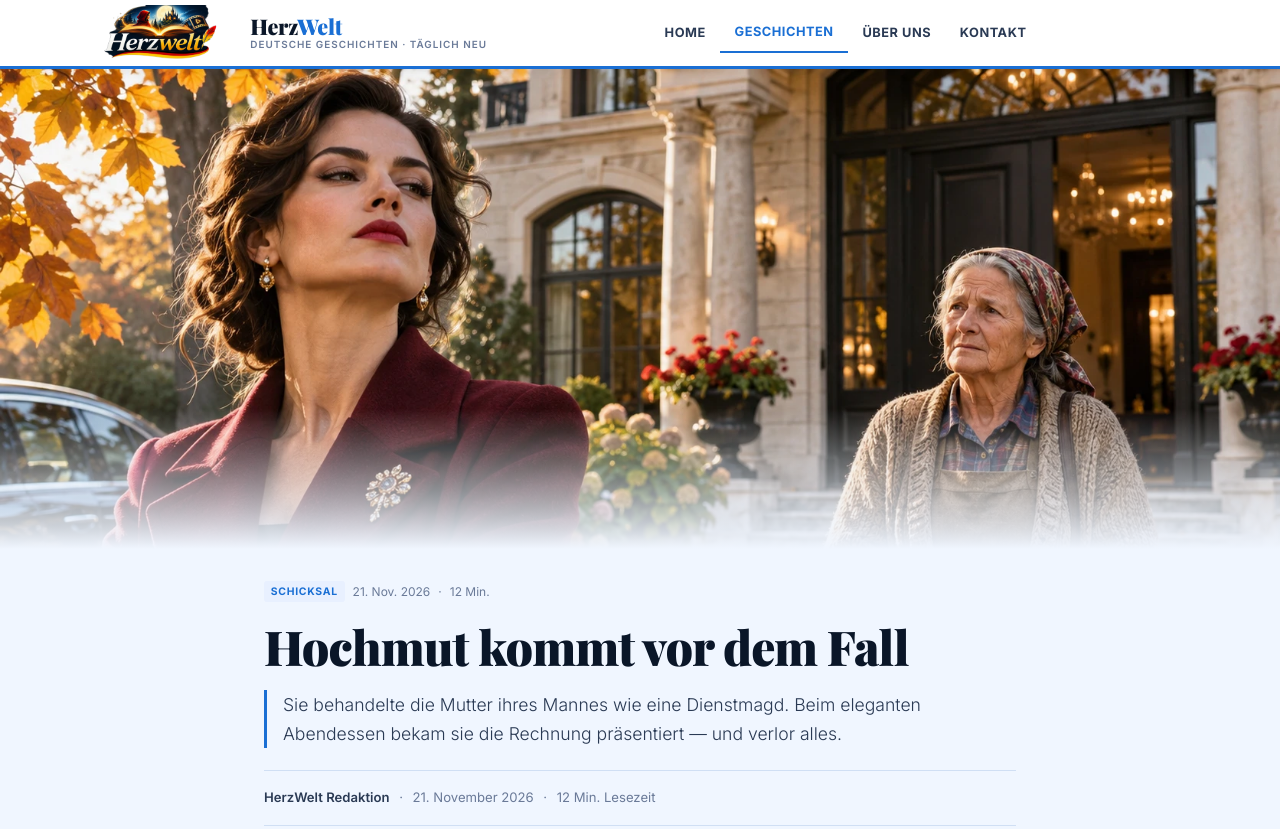
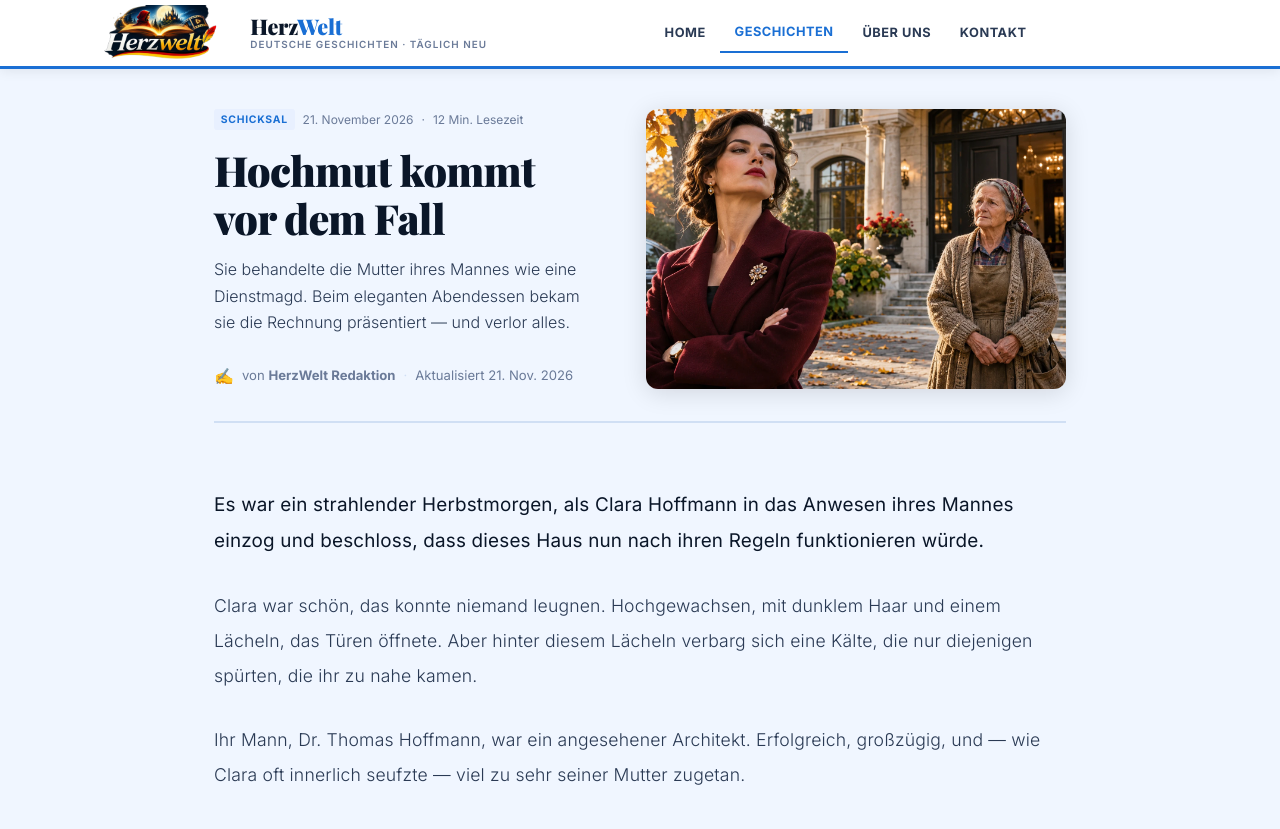
Before and after one commit to moizz9667-ctrl/herzwelt, an Eleventy site: page src/geschichten/hochmut-kommt-vor-dem-fall.njk in a window 1280 px wide. Shown: the top 829 px of the page. Built offline with nearby package versions, Linux system fonts and the light colour scheme; Eleventy itself is replaced by a stand-in of ours; files that its build step writes are made by us from their sources; a web font is replaced by a local one.

Commit message:
Redesign story page — title left image right professional layout
Co-Authored-By: Claude Sonnet 4.6 <noreply@anthropic.com>
Claude-Session: https://claude.ai/code/session_01MMg2A7HECZK3gBEU9VHb7x

```diff
--- a/src/assets/css/style.css
+++ b/src/assets/css/style.css
@@ -141,26 +141,35 @@ a{color:var(--accent);text-decoration:none;}
 .story-cover-label{display:inline-block;background:var(--accent);color:#fff;font-size:.65rem;font-weight:700;letter-spacing:.14em;text-transform:uppercase;padding:.3em 1em;border-radius:3px;margin-bottom:1.1rem;}
 .story-cover-text{font-family:var(--font-display);font-size:clamp(1rem,2.5vw,1.45rem);font-style:italic;color:rgba(255,255,255,.88);line-height:1.5;max-width:520px;text-shadow:0 2px 12px rgba(0,0,0,.5);}
 /* ── STORY PAGE ── */
-.story-hero-img{width:100%;height:480px;overflow:hidden;background:#111;position:relative;}
-.story-hero-img img{width:100%;height:100%;object-fit:cover;object-position:center top;display:block;}
-.story-hero-img::after{content:"";position:absolute;bottom:0;left:0;right:0;height:140px;background:linear-gradient(0deg,var(--bg) 0%,transparent 100%);}
-@media(max-width:600px){.story-hero-img{height:240px;}.story-hero-img::after{height:70px;}}
+.article-wrap{max-width:900px;margin:0 auto;padding:0 1.5rem;box-sizing:border-box;}
 
-.story-header{padding:0 1.5rem;max-width:800px;margin:0 auto;box-sizing:border-box;}
-.story-header-inner{padding-top:2rem;}
-.story-meta-top{display:flex;align-items:center;gap:.5rem;margin-bottom:1.1rem;flex-wrap:wrap;}
-.story-title{font-family:var(--font-display);font-size:clamp(1.9rem,5vw,3rem);font-weight:900;color:var(--fg);line-height:1.12;margin-bottom:1rem;letter-spacing:-0.02em;text-wrap:balance;}
-.story-subtitle{font-size:1.1rem;color:var(--fg2);line-height:1.65;margin-bottom:1.4rem;font-weight:300;border-left:3px solid var(--accent);padding-left:1rem;}
-.story-byline{display:flex;align-items:center;gap:.6rem;padding:1rem 0;border-top:1px solid var(--border);border-bottom:1px solid var(--border);margin-bottom:0;font-size:.82rem;color:var(--fg3);}
-.byline-name{font-weight:600;color:var(--fg2);}
-.byline-sep{color:var(--fg3);}
+/* Article header — title left, image right */
+.article-header{display:grid;grid-template-columns:1fr 420px;gap:3rem;align-items:start;padding:2.5rem 0 2rem;border-bottom:2px solid var(--border);}
+.article-header-left{display:flex;flex-direction:column;gap:0;}
+.article-header-right{border-radius:12px;overflow:hidden;box-shadow:0 4px 24px rgba(0,0,0,0.13);}
+.article-header-right img{width:100%;height:280px;object-fit:cover;object-position:center top;display:block;}
+
+.story-meta-top{display:flex;align-items:center;gap:.5rem;margin-bottom:1rem;flex-wrap:wrap;}
+.story-title{font-family:var(--font-display);font-size:clamp(1.7rem,3.5vw,2.6rem);font-weight:900;color:var(--fg);line-height:1.15;margin-bottom:.9rem;letter-spacing:-0.02em;text-wrap:balance;}
+.story-subtitle{font-size:1rem;color:var(--fg2);line-height:1.65;margin-bottom:1.2rem;font-weight:300;}
+.story-byline{display:flex;align-items:center;gap:.5rem;font-size:.82rem;color:var(--fg3);margin-top:.5rem;}
+.byline-avatar{font-size:1rem;}
+.byline-sep{color:var(--border);}
 
 /* Ad slots — hide when empty */
 .ad-slot:has(.ad-box:empty){display:none;}
 .ad-box:empty{display:none;}
 
 /* Story body */
-.story-body{padding:0 1.5rem 3rem;max-width:800px;margin:0 auto;box-sizing:border-box;}
+.story-body{padding:2rem 0 3rem;}
+
+/* Mobile: stack header */
+@media(max-width:700px){
+  .article-header{grid-template-columns:1fr;gap:1.5rem;}
+  .article-header-right{order:-1;}
+  .article-header-right img{height:220px;}
+  .article-wrap{padding:0 1rem;}
+}
 .story-content{padding-top:2rem;}
 .story-content p{font-size:1.1rem;color:var(--fg2);line-height:2;margin-bottom:1.8rem;font-weight:300;letter-spacing:.01em;}
 .story-content>p:first-of-type{font-size:1.18rem;font-weight:400;color:var(--fg);line-height:1.9;}
--- a/src/geschichten/hochmut-kommt-vor-dem-fall.njk
+++ b/src/geschichten/hochmut-kommt-vor-dem-fall.njk
@@ -5,32 +5,33 @@ description: Sie dachte, sie könnte die Mutter ihres Mannes wie eine Dienstmagd
 permalink: /geschichten/hochmut-kommt-vor-dem-fall/
 ---
 
-<div class="story-hero-img">
-  <img src="/assets/images/hochmut-hero.webp" alt="Hochmut kommt vor dem Fall" width="1200" height="630" style="width:100%;height:100%;object-fit:cover;display:block;">
-</div>
-
-<div class="story-header">
-  <div class="story-header-inner">
+<div class="article-wrap">
+  <div class="article-header">
+    <div class="article-header-left">
       <div class="story-meta-top">
         <span class="badge">Schicksal</span>
-      <span class="meta-txt">21. Nov. 2026</span>
+        <span class="meta-txt">21. November 2026</span>
         <span class="meta-txt">·</span>
-      <span class="meta-txt">12 Min.</span>
+        <span class="meta-txt">12 Min. Lesezeit</span>
       </div>
       <h1 class="story-title">Hochmut kommt vor dem Fall</h1>
       <p class="story-subtitle">Sie behandelte die Mutter ihres Mannes wie eine Dienstmagd. Beim eleganten Abendessen bekam sie die Rechnung präsentiert — und verlor alles.</p>
       <div class="story-byline">
-      <span class="byline-name">HerzWelt Redaktion</span>
+        <span class="byline-avatar">✍️</span>
+        <span>von <strong>HerzWelt Redaktion</strong></span>
         <span class="byline-sep">·</span>
-      <span>21. November 2026</span>
-      <span class="byline-sep">·</span>
-      <span>12 Min. Lesezeit</span>
+        <span>Aktualisiert 21. Nov. 2026</span>
+      </div>
+    </div>
+    <div class="article-header-right">
+      <img src="/assets/images/hochmut-hero.webp" alt="Hochmut kommt vor dem Fall">
     </div>
   </div>
 </div>
 
 <div class="ad-slot"><div class="ad-box"><!-- AdStera Werbung --></div></div>
 
+<div class="article-wrap">
 <div class="story-body">
   <div class="story-content">
 
@@ -184,5 +185,6 @@ permalink: /geschichten/hochmut-kommt-vor-dem-fall/
     </div>
   </div>
 </div>
+</div>
 
 <div class="ad-slot"><div class="ad-box"><!-- AdStera Werbung --></div></div>
```
Lines whose indentation alone changed are shown as unchanged.
